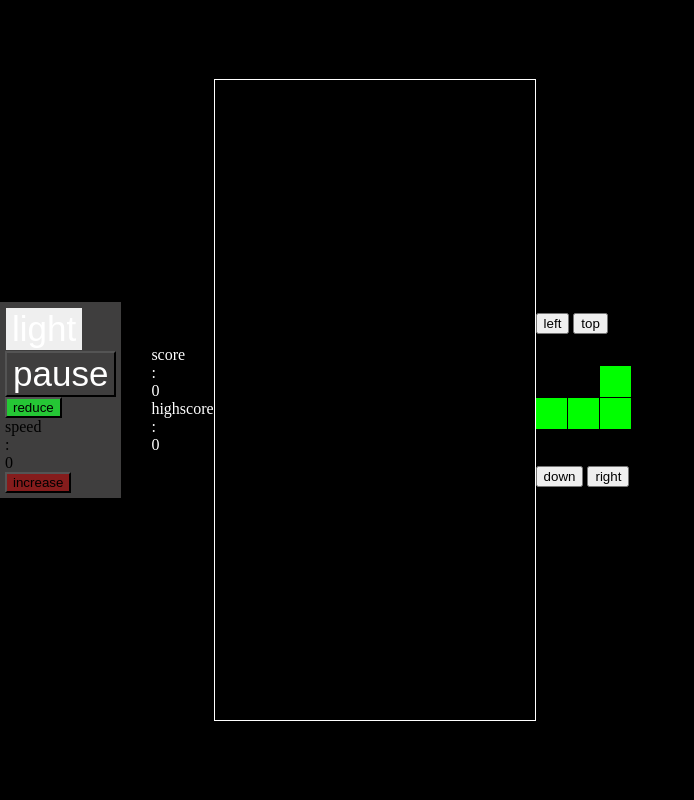
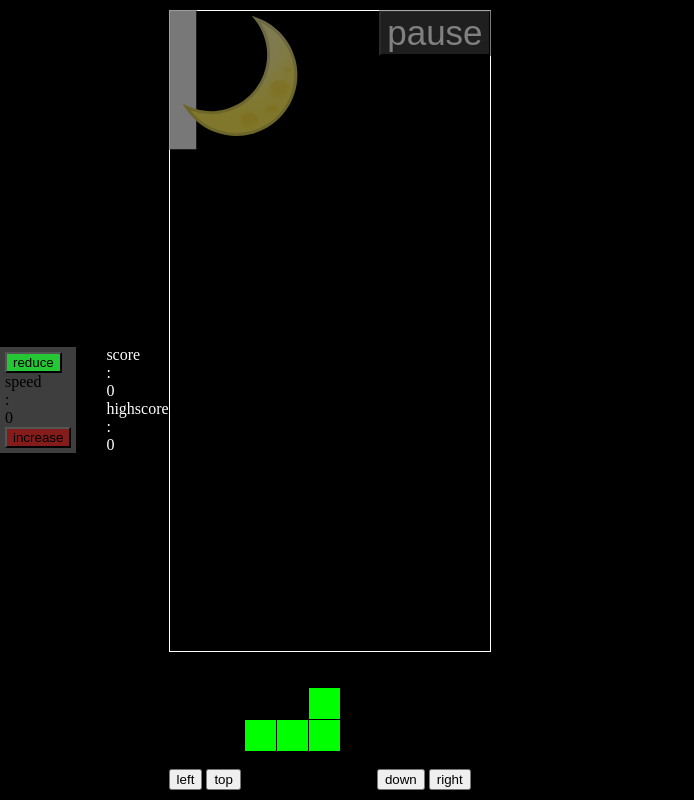
Before and after one commit to ZlayaZayaZ/tetris, a website built with webpack: page index.html in a window 1280 px wide. Shown: the whole page, without its empty margins (0-694 px from the left). Built offline with nearby package versions, Linux system fonts and the light colour scheme.

Commit message:
moving some of the buttons inside the screen

```diff
--- a/index.html
+++ b/index.html
@@ -6,14 +6,6 @@
 </head>
 <body class="bodyDark">
   <div class="buttonAll">
-    <div class="buttonMode">
-      <button class="button light" type="button">light</button>
-      <button class="button dark hidden" type="button">dark</button>
-    </div>
-    <div class="buttonPause">
-      <button class="pause buttonStop" type="button">pause</button>
-      <button class="go buttonStop hidden" type="button">go</button>
-    </div>
     <div class="buttonSpeed">
       <button class="buttonMinus green" type="button">reduce</button>
       <div class="speed">
@@ -36,6 +28,19 @@
         <div class="resultRecord field" id="record">0</div>
     </div>
   </div>
+  <div class="game">
+    <div class="buttonMode">
+      <button class="button light" type="button">
+        <img src="src/svg/moon.svg" alt="">
+      </button>
+      <button class="button dark hidden" type="button">
+        <img src="src/svg/sun.svg" alt="">
+      </button>
+    </div>
+    <div class="buttonPause">
+      <button class="pause buttonStop" type="button">pause</button>
+      <button class="go buttonStop hidden" type="button">go</button>
+    </div>
     <!-- рисуем поле для игры -->
     <canvas width="320" height="640" id="game" class="canvasDark"></canvas>
     <div class="bottomGame">
@@ -44,6 +49,7 @@
       <canvas class="buttonB" width="128" height="128" id="next"></canvas>
       <button class="buttonB down" type="button">down</button>
       <button class="buttonB right" type="button">right</button>
+    </div>
   </div>
   <div class="rules">
     задача: ставить падающие фигуры так, чтобы образовывались полностью заполненные ряды
--- a/src/style.css
+++ b/src/style.css
@@ -51,7 +51,9 @@ html, body {
 }
 
 .button {
-    height: 33.3%;
+    /* height: 33.3%; */
+    /* width: 50px;
+    height: 50px; */
     border: 1px solid rgb(63, 62, 62);
     color: white;
     text-align: center;
@@ -73,3 +75,35 @@ html, body {
 .green {
     background-color: #25c735;
 }
+
+.game {
+  position: relative; /* Делаем контейнер относительным для позиционирования дочерних элементов */
+}
+
+
+.buttonMode {
+  position: absolute; /* Абсолютное позиционирование */
+  top: 0;
+  left: 0;
+  /* top: 10px; Отступ сверху */
+  /* left: 10px; Отступ слева */
+  z-index: 10; /* Убедимся, что кнопки будут поверх canvas */
+  /* display: flex; */
+  /* gap: 10px; Расстояние между кнопками */
+}
+
+.buttonPause {
+   z-index: 10;
+   position: absolute;
+   top: 0;
+   right: 0;
+}
+
+.buttonMode, .buttonPause {
+  pointer-events: auto; /* Разрешаем клики по кнопкам */
+  opacity: 0.5;
+}
+
+.light, .dark {
+  width: 20%;
+}
```
Also changed, not shown: src/svg/moon.svg (added), src/svg/sun.svg (added). Lines whose indentation alone changed are shown as unchanged.
